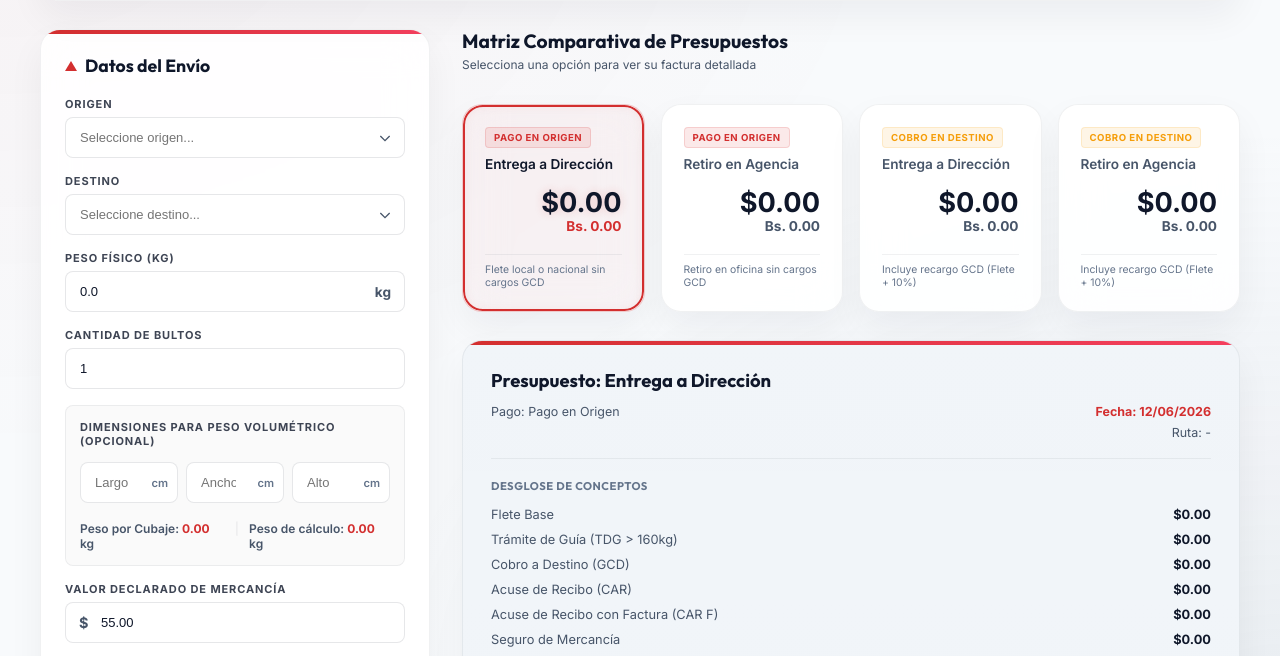
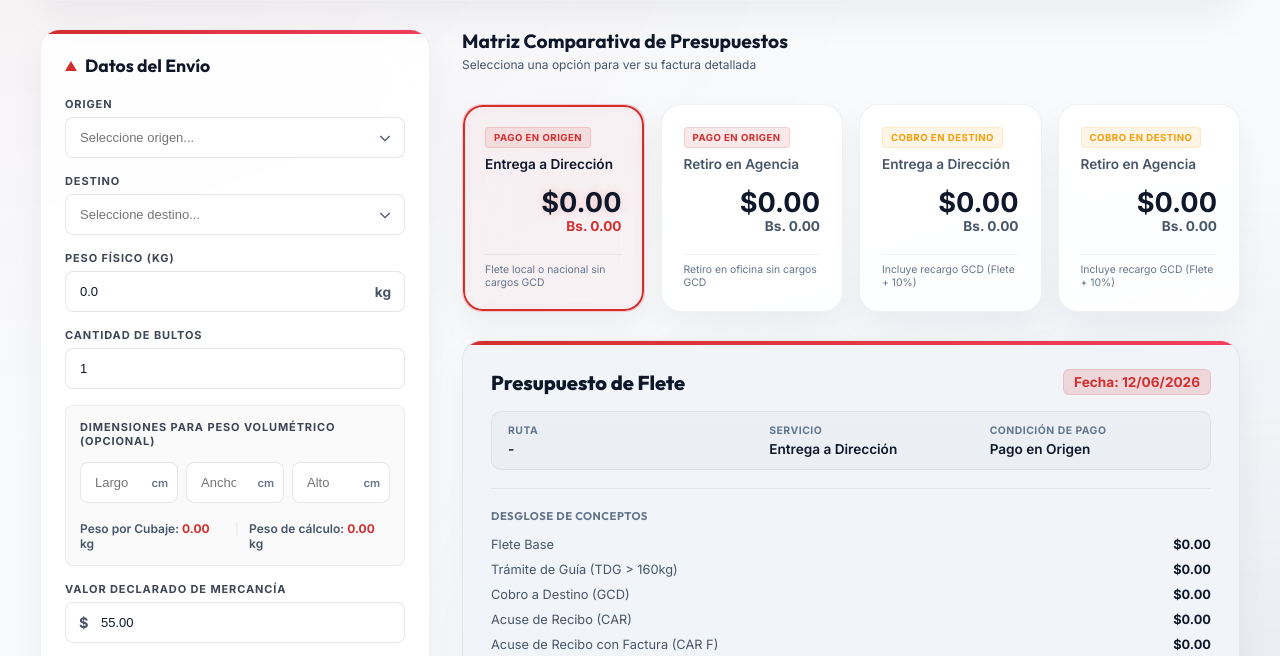
Before and after one commit to freddyjosegg/presupuestoapp, a website: page index.html in a window 1280 px wide. Shown: the part 104-760 px from the top of the page. Drawn offline with Linux system fonts and the light colour scheme; no server answers.

Commit message:
Estructurar cabecera en formato horizontal (ancho completo) optimizado para papel carta: 3 columnas de metadatos (Ruta, Servicio, Condición) y título/fecha en los extremos de la fila superior

```diff
--- a/index.html
+++ b/index.html
@@ -298,15 +298,22 @@
                 <!-- Selected Scenario Invoice Breakdown (Receipt View) -->
                 <div class="receipt-card" id="receipt">
                     <div class="receipt-header">
-                        <h3 id="receiptTitle">Presupuesto: Entrega a Dirección</h3>
-                        <div class="receipt-meta">
-                            <div class="meta-row">
-                                <span id="receiptBadge">Pago: Pago en Origen</span>
-                                <span id="receiptDate">Fecha: 12/06/2026</span>
+                        <div class="receipt-title-row">
+                            <h2 class="receipt-main-title">Presupuesto de Flete</h2>
+                            <span id="receiptDate" class="receipt-date">Fecha: 12/06/2026</span>
+                        </div>
+                        <div class="receipt-meta-grid">
+                            <div class="meta-col">
+                                <span class="meta-label">Ruta</span>
+                                <span id="receiptRoute" class="meta-val">-</span>
                             </div>
-                            <div class="meta-row">
-                                <span></span>
-                                <span id="receiptRoute">Ruta: -</span>
+                            <div class="meta-col">
+                                <span class="meta-label">Servicio</span>
+                                <span id="receiptTitle" class="meta-val">Entrega a Dirección</span>
+                            </div>
+                            <div class="meta-col">
+                                <span class="meta-label">Condición de Pago</span>
+                                <span id="receiptBadge" class="meta-val">Pago en Origen</span>
                             </div>
                         </div>
                     </div>
--- a/main.js
+++ b/main.js
@@ -919,7 +919,9 @@ function clearMatrixPrices(hideRouteCard = true) {
     document.getElementById('itemIgtfUSD').textContent = '$0.00';
     document.getElementById('itemTotalUSD').innerHTML = `$0.00<span class="igtf-subtext">($0.00 con IGTF)</span>`;
     document.getElementById('itemTotalBs').textContent = 'Bs. 0,00';
-    document.getElementById('receiptRoute').textContent = 'Ruta: -';
+    document.getElementById('receiptRoute').textContent = '-';
+    document.getElementById('receiptTitle').textContent = '-';
+    document.getElementById('receiptBadge').textContent = '-';
     document.getElementById('printNoteDate').textContent = '-';
 }
 
@@ -940,18 +942,18 @@ function renderDetailedReceipt() {
 
     const originName = originInput.value.split('(')[0].trim();
     const destName = destinationInput.value.split('(')[0].trim();
-    route.textContent = `Ruta: ${originName} → ${destName} (${res.escala})`;
+    route.textContent = `${originName} → ${destName} (${res.escala})`;
 
     if (opt.startsWith('orig')) {
-        badge.innerHTML = 'Pago: <strong class="text-origen">Pago en Origen</strong>';
+        badge.innerHTML = '<span class="text-origen">Pago en Origen</span>';
     } else {
-        badge.innerHTML = 'Pago: <strong class="text-destino">Cobro en Destino</strong>';
+        badge.innerHTML = '<span class="text-destino">Cobro en Destino</span>';
     }
 
     if (opt.endsWith('Dir')) {
-        title.textContent = 'Presupuesto: Entrega a Dirección';
+        title.textContent = 'Entrega a Dirección';
     } else {
-        title.textContent = 'Presupuesto: Retiro en Agencia';
+        title.textContent = 'Retiro en Agencia';
     }
 
     // 2. Line Items
--- a/style.css
+++ b/style.css
@@ -1211,30 +1211,73 @@ input:disabled {
 .receipt-header {
     display: flex;
     flex-direction: column;
-    gap: 12px;
+    gap: 16px;
     border-bottom: 1px solid var(--border-color);
     padding-bottom: 18px;
 }
 
-.receipt-header h3 {
-    font-size: 1.15rem;
-    font-weight: 700;
+.receipt-title-row {
+    display: flex;
+    justify-content: space-between;
+    align-items: center;
+    width: 100%;
+    gap: 16px;
+}
+
+.receipt-main-title {
+    font-size: 1.25rem;
+    font-weight: 800;
     color: var(--receipt-text);
 }
 
-.receipt-meta {
-    display: flex;
-    flex-direction: column;
-    gap: 6px;
-    font-size: 0.78rem;
-    color: var(--text-secondary);
-}
-
-.meta-row {
-    display: flex;
-    justify-content: space-between;
-    align-items: center;
-    width: 100%;
+.receipt-date {
+    font-weight: 700;
+    font-size: 0.85rem;
+    color: var(--primary);
+    background: var(--primary-glow);
+    padding: 4px 10px;
+    border-radius: var(--radius-sm);
+    border: 1px solid rgba(211, 47, 47, 0.15);
+    display: inline-flex;
+    align-items: center;
+    white-space: nowrap;
+}
+
+.receipt-meta-grid {
+    display: grid;
+    grid-template-columns: 1.2fr 1fr 1fr;
+    gap: 16px;
+    background: var(--cubing-bg);
+    border: 1px solid var(--border-color);
+    padding: 12px 16px;
+    border-radius: var(--radius-md);
+}
+
+@media (max-width: 600px) {
+    .receipt-meta-grid {
+        grid-template-columns: 1fr;
+        gap: 12px;
+    }
+}
+
+.meta-col {
+    display: flex;
+    flex-direction: column;
+    gap: 4px;
+}
+
+.meta-label {
+    font-size: 0.65rem;
+    font-weight: 700;
+    color: var(--text-muted);
+    text-transform: uppercase;
+    letter-spacing: 0.5px;
+}
+
+.meta-val {
+    font-size: 0.85rem;
+    font-weight: 600;
+    color: var(--receipt-text);
 }
 
 .text-origen {
@@ -1245,11 +1288,6 @@ input:disabled {
 .text-destino {
     color: var(--warning);
     font-weight: 700;
-}
-
-#receiptDate {
-    font-weight: 700;
-    color: var(--primary);
 }
 
 .receipt-section {
@@ -1494,7 +1532,29 @@ input:disabled {
         display: none !important;
     }
 
-    .receipt-text, .receipt-header h3, .receipt-item .value, .total-value.usd {
+    .receipt-text, .receipt-main-title, .receipt-item .value, .total-value.usd {
+        color: black !important;
+    }
+
+    .receipt-date {
+        background: transparent !important;
+        border: none !important;
+        padding: 0 !important;
+        color: black !important;
+    }
+
+    .receipt-meta-grid {
+        background: #f8fafc !important;
+        border: 1px solid #cbd5e1 !important;
+        display: grid !important;
+        grid-template-columns: 1.2fr 1fr 1fr !important;
+    }
+
+    .meta-label {
+        color: #64748b !important;
+    }
+
+    .meta-val {
         color: black !important;
     }
 
@@ -1507,7 +1567,7 @@ input:disabled {
         color: black !important;
     }
 
-    .receipt-meta, .receipt-item, .receipt-section h4, .receipt-print-note, .text-origen, .text-destino, #receiptDate {
+    .receipt-item, .receipt-section h4, .receipt-print-note, .text-origen, .text-destino {
         color: #334155 !important;
     }
 
--- a/sw.js
+++ b/sw.js
@@ -1,4 +1,4 @@
-const CACHE_NAME = 'presupuestoapp-v10';
+const CACHE_NAME = 'presupuestoapp-v11';
 const ASSETS = [
     './',
     'index.html',
```
